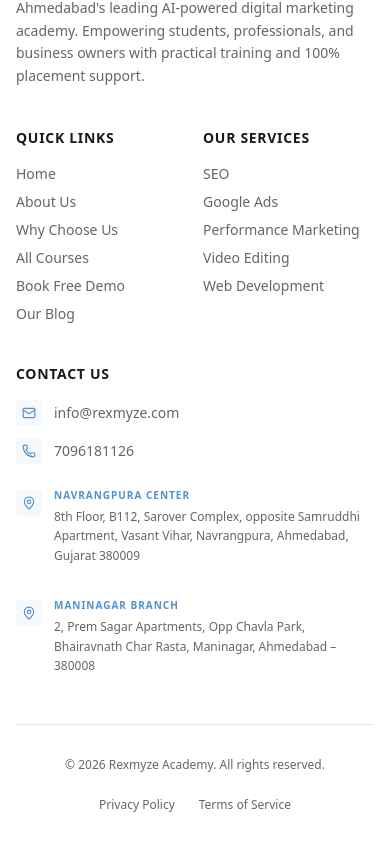
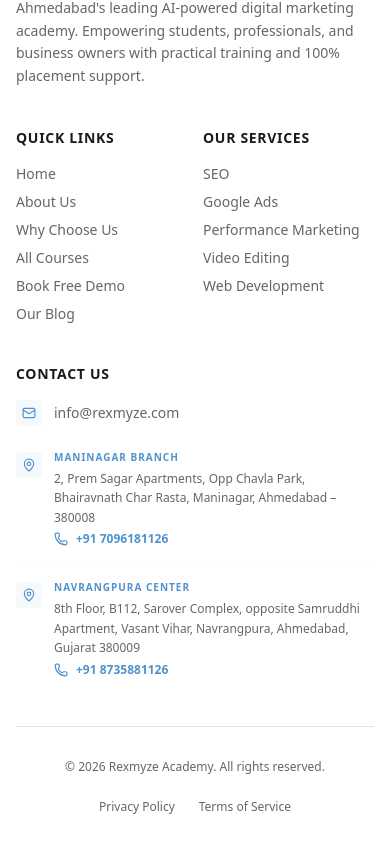
Before and after one commit to Ayushi4974/Rexmyze, a Next.js app: page / in a window 390 px wide. Shown: the part 10267-11120 px from the top of the page. Built offline with nearby package versions, Linux system fonts and the light colour scheme.

Commit message:
Final adjustment to footer phone number font size (text-xs)

```diff
--- a/src/components/shared/footer.tsx
+++ b/src/components/shared/footer.tsx
@@ -59,12 +59,6 @@
                   </div>
                   info@rexmyze.com
                 </a>
-                <a href="tel:7096181126" className="group flex items-center gap-3 text-sm text-muted-foreground hover:text-primary transition-all">
-                  <div className="p-1.5 rounded-md bg-primary/5 text-primary group-hover:bg-primary group-hover:text-white transition-all">
-                    <Phone size={14} />
-                  </div>
-                  7096181126
-                </a>
               </div>
 
               <div className="space-y-4">
@@ -73,10 +67,14 @@
                     <MapPin size={14} />
                   </div>
                   <div>
-                    <p className="text-[10px] font-black uppercase tracking-widest text-primary mb-1">Navrangpura Center</p>
-                    <p className="text-xs text-muted-foreground leading-relaxed">
-                      8th Floor, B112, Sarover Complex, opposite Samruddhi Apartment, Vasant Vihar, Navrangpura, Ahmedabad, Gujarat 380009
+                    <p className="text-[10px] font-black uppercase tracking-widest text-primary mb-1">Maninagar Branch</p>
+                    <p className="text-xs text-muted-foreground leading-relaxed mb-1">
+                      2, Prem Sagar Apartments, Opp Chavla Park, Bhairavnath Char Rasta, Maninagar, Ahmedabad – 380008
                     </p>
+                    <a href="tel:7096181126" className="text-xs font-bold text-primary hover:text-primary/80 transition-colors flex items-center gap-2 mt-1">
+                      <Phone size={14} />
+                      +91 7096181126
+                    </a>
                   </div>
                 </div>
 
@@ -85,10 +83,14 @@
                     <MapPin size={14} />
                   </div>
                   <div>
-                    <p className="text-[10px] font-black uppercase tracking-widest text-primary mb-1">Maninagar Branch</p>
-                    <p className="text-xs text-muted-foreground leading-relaxed">
-                      2, Prem Sagar Apartments, Opp Chavla Park, Bhairavnath Char Rasta, Maninagar, Ahmedabad – 380008
+                    <p className="text-[10px] font-black uppercase tracking-widest text-primary mb-1">Navrangpura Center</p>
+                    <p className="text-xs text-muted-foreground leading-relaxed mb-1">
+                      8th Floor, B112, Sarover Complex, opposite Samruddhi Apartment, Vasant Vihar, Navrangpura, Ahmedabad, Gujarat 380009
                     </p>
+                    <a href="tel:8735881126" className="text-xs font-bold text-primary hover:text-primary/80 transition-colors flex items-center gap-2 mt-1">
+                      <Phone size={14} />
+                      +91 8735881126
+                    </a>
                   </div>
                 </div>
               </div>
```
